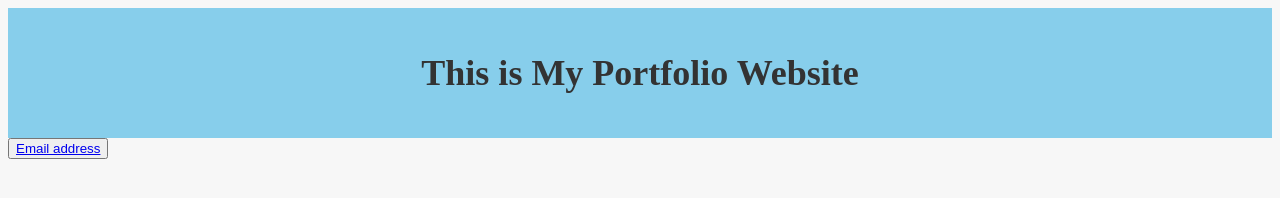
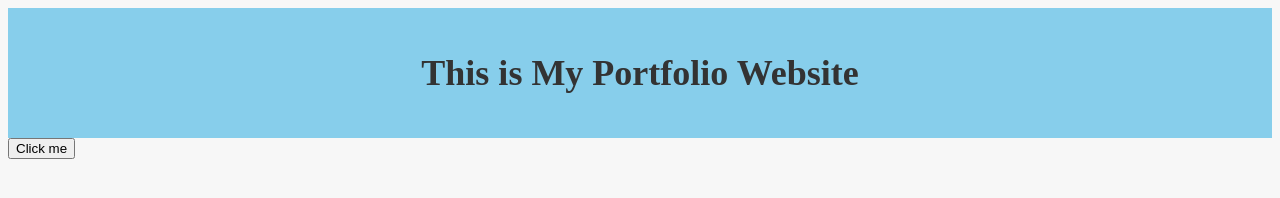
Before and after one commit to Yeagarist-soko/Yeagarist-soko.github.io, a plain HTML site: page index.html in a window 1280 px wide. Drawn offline with Linux system fonts and the light colour scheme.

Commit message:
Update index.html

```diff
--- a/index.html
+++ b/index.html
@@ -9,7 +9,7 @@
 		<h1>This is My Portfolio Website</h1>
 	</header>
 
-	<button> <a href="bensoko8878@gmail.com"> Email address</a> </button>
+	<button> Click me</button>
 </body>
 
 </body>
```
